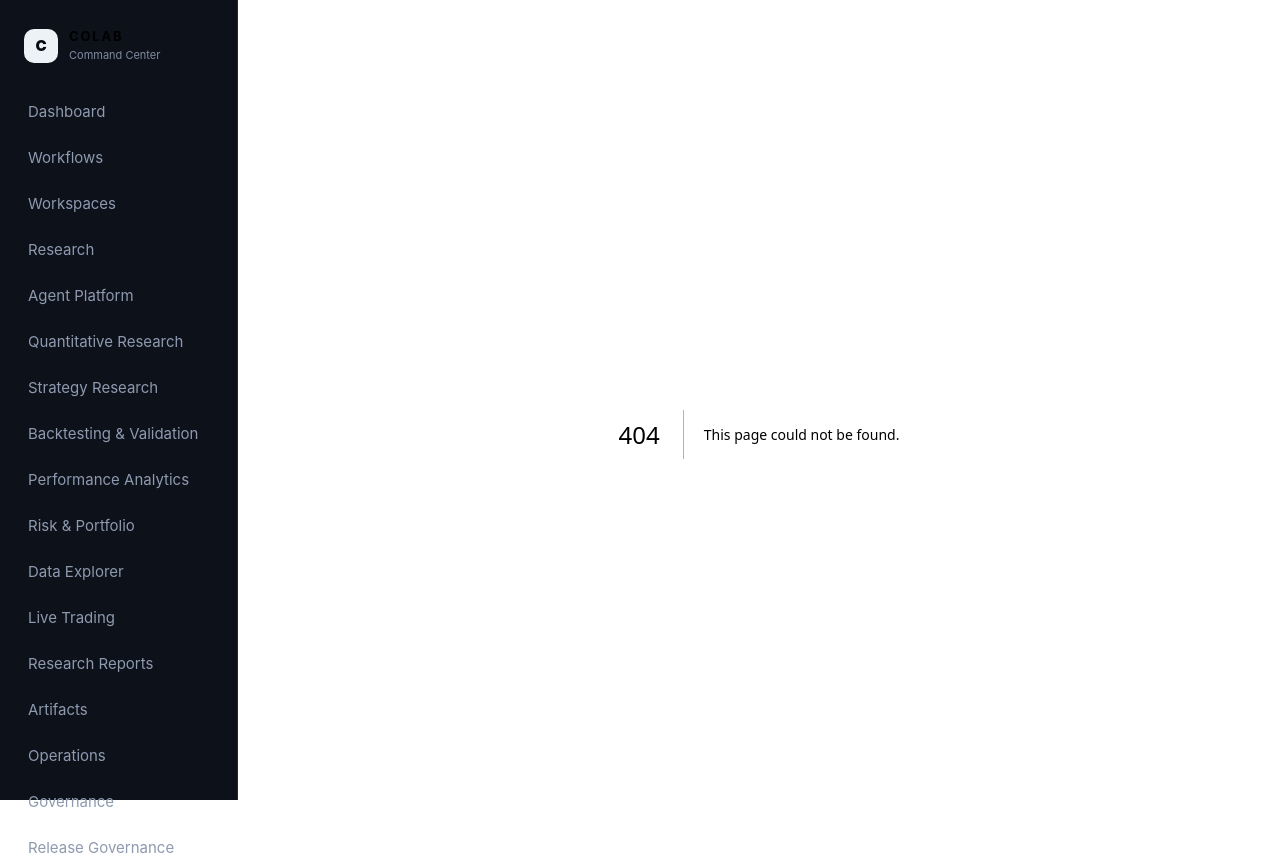
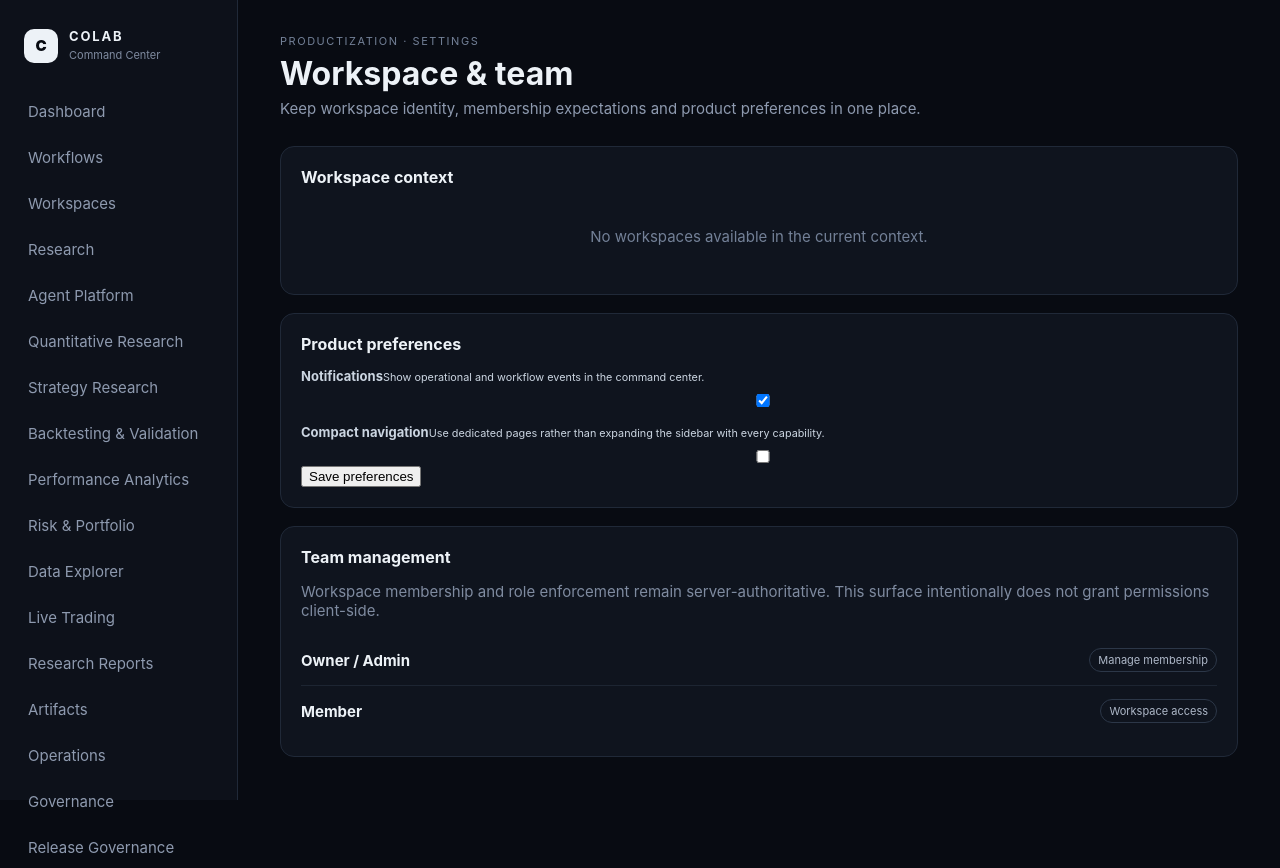
Before and after one commit to ykclassic/Colab, a Next.js app in the folder frontend/: page /product/settings in a window 1280 px wide. Before the commit this address had no page. After the commit the page ends 800 px from the top, so only its background shows below. Built offline with nearby package versions, Linux system fonts and the light colour scheme; no server answers.

Commit message:
Add workspace settings and team management surface

```diff
--- /dev/null
+++ b/frontend/app/product/settings/page.tsx
@@ -0,0 +1,15 @@
+'use client';
+
+import { useEffect, useState } from 'react';
+import { getWorkspaces, Workspace } from '../../lib';
+
+export default function SettingsPage() {
+  const [workspaces, setWorkspaces] = useState<Workspace[]>([]);
+  const [saved, setSaved] = useState(false);
+  useEffect(() => { getWorkspaces().then(setWorkspaces).catch(() => setWorkspaces([])); }, []);
+  return <div><header className="page-head"><div><div className="eyebrow">Productization · Settings</div><h1>Workspace & team</h1><p>Keep workspace identity, membership expectations and product preferences in one place.</p></div></header>
+    <section className="card section"><h2>Workspace context</h2>{workspaces.map(w => <div className="row" key={w.workspace_id}><div><strong>{w.name}</strong><div className="muted">{w.product_goal}</div></div><span className="pill">{w.status}</span></div>)}{!workspaces.length && <div className="empty">No workspaces available in the current context.</div>}</section>
+    <section className="card section"><h2>Product preferences</h2><label className="setting"><span><strong>Notifications</strong><small>Show operational and workflow events in the command center.</small></span><input type="checkbox" defaultChecked /></label><label className="setting"><span><strong>Compact navigation</strong><small>Use dedicated pages rather than expanding the sidebar with every capability.</small></span><input type="checkbox" /></label><button onClick={() => setSaved(true)}>Save preferences</button>{saved && <p className="muted">Preferences saved locally for this browser.</p>}</section>
+    <section className="card section"><h2>Team management</h2><p className="muted">Workspace membership and role enforcement remain server-authoritative. This surface intentionally does not grant permissions client-side.</p><div className="row"><strong>Owner / Admin</strong><span className="pill">Manage membership</span></div><div className="row"><strong>Member</strong><span className="pill">Workspace access</span></div></section>
+  </div>;
+}
```
